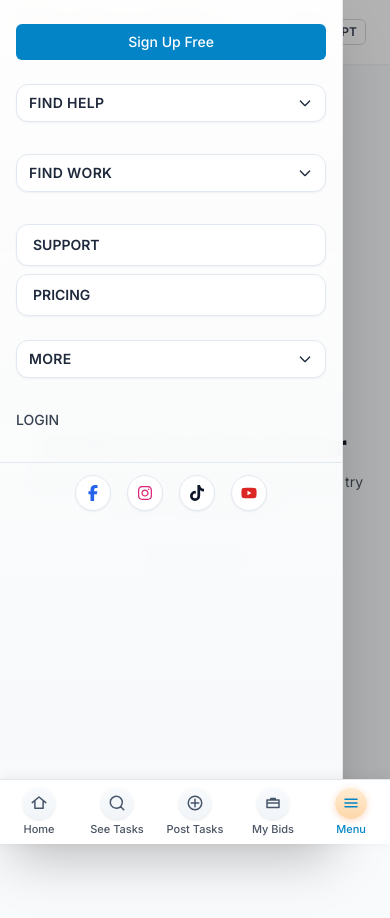
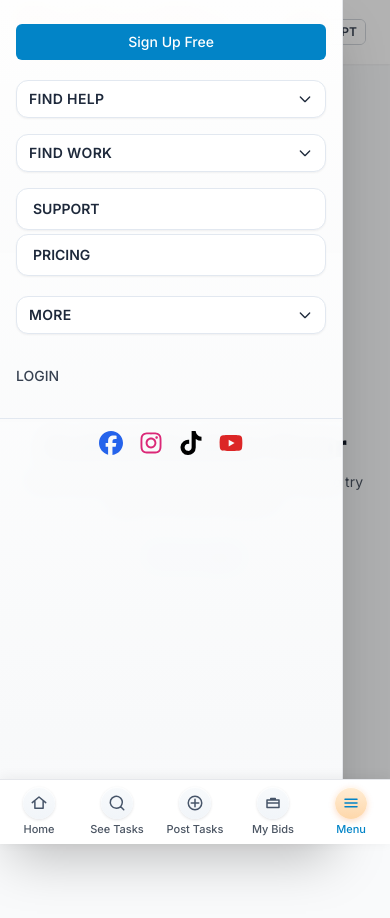
Before and after one commit to delloop-lab/taskorilla, a Next.js app: page /auth/auth-code-error in a window 390 px wide. Both pictures are taken after a click on the button "Menu". Shown: the top 918 px of the page. Built offline with nearby package versions, Linux system fonts and the light colour scheme; no server answers; the database is empty.

Commit message:
Polish mobile pullout spacing, labels, and social icon presentation.
Tighten section spacing, refine pullout link styling/casing, switch social links to bottom icon row with larger brand icons, and improve animation direction/stagger for drawer items.

Made-with: Cursor

```diff
--- a/components/Navbar.tsx
+++ b/components/Navbar.tsx
@@ -8,7 +8,7 @@ import { getPendingReviews } from '@/lib/review-utils'
 import { useLanguage } from '@/lib/i18n'
 import { User as UserIcon } from 'lucide-react'
 import { getDisplayName } from '@/lib/name-privacy'
-import { FaFacebookF, FaInstagram, FaTiktok, FaYoutube } from 'react-icons/fa6'
+import { FaFacebook, FaInstagram, FaTiktok, FaYoutube } from 'react-icons/fa6'
 
 // Debug logging - only in development
 const isDev = process.env.NODE_ENV === 'development'
@@ -998,16 +998,16 @@ export default function Navbar() {
                   )}
                 </div>
                 <span className="text-sm font-semibold text-blue-600">
-                  {getDisplayName({ fullName: profileName, email: user?.email, revealFull: false })}
+                  {getDisplayName({ fullName: profileName, email: user?.email, revealFull: true })}
                 </span>
               </div>
             )}
             {/* FIND HELP Section (collapsed by default; matches desktop dropdown) */}
-            <div className="px-4 py-2">
+            <div className="px-4 py-1">
               <button
                 type="button"
                 onClick={() => setMobileExpandedSection((prev) => (prev === 'helpers' ? null : 'helpers'))}
-                className="w-full flex items-center justify-between text-sm font-semibold text-slate-800 uppercase tracking-wide mb-2 rounded-xl px-3 py-2 bg-white border border-slate-200 shadow-sm"
+                className={`w-full flex items-center justify-between text-sm font-semibold text-slate-800 uppercase tracking-wide rounded-xl px-3 py-2 bg-white border border-slate-200 shadow-sm ${mobileExpandedSection === 'helpers' ? 'mb-2' : 'mb-0'}`}
               >
                 <span>{t('navbar.helpers')}</span>
                 <svg className={`w-4 h-4 transition-transform ${mobileExpandedSection === 'helpers' ? 'rotate-180' : ''}`} fill="none" stroke="currentColor" viewBox="0 0 24 24">
@@ -1078,11 +1078,11 @@ export default function Navbar() {
             </div>
 
             {/* FIND WORK Section (collapsed by default; matches desktop dropdown) */}
-            <div className="px-4 py-2">
+            <div className="px-4 py-1">
               <button
                 type="button"
                 onClick={() => setMobileExpandedSection((prev) => (prev === 'tasks' ? null : 'tasks'))}
-                className="w-full flex items-center justify-between text-sm font-semibold text-slate-800 uppercase tracking-wide mb-2 rounded-xl px-3 py-2 bg-white border border-slate-200 shadow-sm"
+                className={`w-full flex items-center justify-between text-sm font-semibold text-slate-800 uppercase tracking-wide rounded-xl px-3 py-2 bg-white border border-slate-200 shadow-sm ${mobileExpandedSection === 'tasks' ? 'mb-2' : 'mb-0'}`}
               >
                 <span>{t('navbar.tasks')}</span>
                 <svg className={`w-4 h-4 transition-transform ${mobileExpandedSection === 'tasks' ? 'rotate-180' : ''}`} fill="none" stroke="currentColor" viewBox="0 0 24 24">
@@ -1117,7 +1117,7 @@ export default function Navbar() {
             </div>
 
             {/* Support + Pricing links (match desktop top-level links) */}
-            <div className="px-4 py-2">
+            <div className="px-4 py-1">
               <Link
                 href="/help"
                 className="mobile-drawer-link block text-slate-800 hover:text-primary-700 hover:bg-primary-50/70 px-4 py-2.5 rounded-xl text-sm font-semibold border border-slate-200 bg-white shadow-sm transition-colors"
@@ -1127,7 +1127,7 @@ export default function Navbar() {
               </Link>
               <Link
                 href="/pricing"
-                className="mobile-drawer-link mt-2 block text-slate-800 hover:text-primary-700 hover:bg-primary-50/70 px-4 py-2.5 rounded-xl text-sm font-semibold border border-slate-200 bg-white shadow-sm transition-colors"
+                className="mobile-drawer-link mt-1 block text-slate-800 hover:text-primary-700 hover:bg-primary-50/70 px-4 py-2.5 rounded-xl text-sm font-semibold border border-slate-200 bg-white shadow-sm transition-colors"
                 onClick={() => setMobileMenuOpen(false)}
               >
                 {t('navbar.price')}
@@ -1164,35 +1164,35 @@ export default function Navbar() {
                   </Link>
                   <Link
                     href="/terms"
-                    className="mobile-drawer-link block text-slate-700 hover:text-primary-700 hover:bg-primary-50/70 px-4 py-2.5 rounded-lg text-xs font-medium transition-colors"
+                    className="mobile-drawer-link block text-slate-700 hover:text-primary-700 hover:bg-primary-50/70 px-4 py-2.5 rounded-lg text-sm font-medium transition-colors"
                     onClick={() => setMobileMenuOpen(false)}
                   >
                     {t('footer.termsOfService')}
                   </Link>
                   <Link
                     href="/advertising-opportunities"
-                    className="mobile-drawer-link block text-slate-700 hover:text-primary-700 hover:bg-primary-50/70 px-4 py-2.5 rounded-lg text-xs font-medium transition-colors"
+                    className="mobile-drawer-link block text-slate-700 hover:text-primary-700 hover:bg-primary-50/70 px-4 py-2.5 rounded-lg text-sm font-medium transition-colors"
                     onClick={() => setMobileMenuOpen(false)}
                   >
                     {t('footer.advertising')}
                   </Link>
                   <Link
                     href="/partnerships"
-                    className="mobile-drawer-link block text-slate-700 hover:text-primary-700 hover:bg-primary-50/70 px-4 py-2.5 rounded-lg text-xs font-medium transition-colors"
+                    className="mobile-drawer-link block text-slate-700 hover:text-primary-700 hover:bg-primary-50/70 px-4 py-2.5 rounded-lg text-sm font-medium transition-colors"
                     onClick={() => setMobileMenuOpen(false)}
                   >
                     {t('footer.partner')}
                   </Link>
                   <Link
                     href="/blog"
-                    className="mobile-drawer-link block text-slate-700 hover:text-primary-700 hover:bg-primary-50/70 px-4 py-2.5 rounded-lg text-xs font-medium transition-colors"
+                    className="mobile-drawer-link block text-slate-700 hover:text-primary-700 hover:bg-primary-50/70 px-4 py-2.5 rounded-lg text-sm font-medium transition-colors"
                     onClick={() => setMobileMenuOpen(false)}
                   >
                     {t('footer.blog')}
                   </Link>
                   <Link
                     href="/contact"
-                    className="block text-slate-700 hover:text-primary-700 hover:bg-primary-50/70 px-4 py-2.5 rounded-lg text-xs font-medium transition-colors"
+                    className="mobile-drawer-link block text-slate-700 hover:text-primary-700 hover:bg-primary-50/70 px-4 py-2.5 rounded-lg text-sm font-medium transition-colors"
                     onClick={() => setMobileMenuOpen(false)}
                   >
                     {t('footer.contact')}
@@ -1283,41 +1283,41 @@ export default function Navbar() {
                   href="https://www.facebook.com/groups/taskorilla/"
                   target="_blank"
                   rel="noopener noreferrer"
-                  className="mobile-drawer-link inline-flex h-9 w-9 items-center justify-center rounded-full bg-white text-blue-600 border border-slate-200 shadow-sm hover:bg-blue-50 transition-colors"
+                  className="mobile-drawer-link text-blue-600 hover:text-blue-700 transition-colors inline-flex items-center"
                   aria-label="Facebook"
                   onClick={() => setMobileMenuOpen(false)}
                 >
-                  <FaFacebookF className="h-4 w-4" />
+                  <FaFacebook className="w-6 h-6" />
                 </a>
                 <a
                   href="https://www.instagram.com/taskorilla"
                   target="_blank"
                   rel="noopener noreferrer"
-                  className="mobile-drawer-link inline-flex h-9 w-9 items-center justify-center rounded-full bg-white text-pink-600 border border-slate-200 shadow-sm hover:bg-pink-50 transition-colors"
+                  className="mobile-drawer-link text-pink-600 hover:text-pink-700 transition-colors inline-flex items-center"
                   aria-label="Instagram"
                   onClick={() => setMobileMenuOpen(false)}
                 >
-                  <FaInstagram className="h-4 w-4" />
+                  <FaInstagram className="w-6 h-6" />
                 </a>
                 <a
                   href="https://www.tiktok.com/@taskorilla"
                   target="_blank"
                   rel="noopener noreferrer"
-                  className="mobile-drawer-link inline-flex h-9 w-9 items-center justify-center rounded-full bg-white text-slate-900 border border-slate-200 shadow-sm hover:bg-slate-100 transition-colors"
+                  className="mobile-drawer-link text-black hover:text-gray-800 dark:text-gray-100 dark:hover:text-white transition-colors inline-flex items-center"
                   aria-label="TikTok"
                   onClick={() => setMobileMenuOpen(false)}
                 >
-                  <FaTiktok className="h-4 w-4" />
+                  <FaTiktok className="w-6 h-6" />
                 </a>
                 <a
                   href="https://www.youtube.com/@gettaskorilla"
                   target="_blank"
                   rel="noopener noreferrer"
-                  className="mobile-drawer-link inline-flex h-9 w-9 items-center justify-center rounded-full bg-white text-red-600 border border-slate-200 shadow-sm hover:bg-red-50 transition-colors"
+                  className="mobile-drawer-link text-red-600 hover:text-red-700 transition-colors inline-flex items-center"
                   aria-label="YouTube"
                   onClick={() => setMobileMenuOpen(false)}
                 >
-                  <FaYoutube className="h-4 w-4" />
+                  <FaYoutube className="w-6 h-6" />
                 </a>
               </div>
             </div>
@@ -1442,25 +1442,25 @@ export default function Navbar() {
 
     <style jsx global>{`
       @keyframes drawerLinkSlideIn {
-        0% { opacity: 0; transform: translateX(-10px); }
+        0% { opacity: 0; transform: translateX(14px); }
         100% { opacity: 1; transform: translateX(0); }
       }
       .mobile-drawer-open .mobile-drawer-link {
         opacity: 0;
         animation: drawerLinkSlideIn 280ms ease-out forwards;
       }
-      .mobile-drawer-open .mobile-drawer-link:nth-of-type(1) { animation-delay: 20ms; }
-      .mobile-drawer-open .mobile-drawer-link:nth-of-type(2) { animation-delay: 40ms; }
-      .mobile-drawer-open .mobile-drawer-link:nth-of-type(3) { animation-delay: 60ms; }
-      .mobile-drawer-open .mobile-drawer-link:nth-of-type(4) { animation-delay: 80ms; }
-      .mobile-drawer-open .mobile-drawer-link:nth-of-type(5) { animation-delay: 100ms; }
-      .mobile-drawer-open .mobile-drawer-link:nth-of-type(6) { animation-delay: 120ms; }
-      .mobile-drawer-open .mobile-drawer-link:nth-of-type(7) { animation-delay: 140ms; }
-      .mobile-drawer-open .mobile-drawer-link:nth-of-type(8) { animation-delay: 160ms; }
-      .mobile-drawer-open .mobile-drawer-link:nth-of-type(9) { animation-delay: 180ms; }
-      .mobile-drawer-open .mobile-drawer-link:nth-of-type(10) { animation-delay: 200ms; }
-      .mobile-drawer-open .mobile-drawer-link:nth-of-type(11) { animation-delay: 220ms; }
-      .mobile-drawer-open .mobile-drawer-link:nth-of-type(12) { animation-delay: 240ms; }
+      .mobile-drawer-open .mobile-drawer-link:nth-of-type(1) { animation-delay: 0.05s; }
+      .mobile-drawer-open .mobile-drawer-link:nth-of-type(2) { animation-delay: 0.10s; }
+      .mobile-drawer-open .mobile-drawer-link:nth-of-type(3) { animation-delay: 0.15s; }
+      .mobile-drawer-open .mobile-drawer-link:nth-of-type(4) { animation-delay: 0.20s; }
+      .mobile-drawer-open .mobile-drawer-link:nth-of-type(5) { animation-delay: 0.25s; }
+      .mobile-drawer-open .mobile-drawer-link:nth-of-type(6) { animation-delay: 0.30s; }
+      .mobile-drawer-open .mobile-drawer-link:nth-of-type(7) { animation-delay: 0.35s; }
+      .mobile-drawer-open .mobile-drawer-link:nth-of-type(8) { animation-delay: 0.40s; }
+      .mobile-drawer-open .mobile-drawer-link:nth-of-type(9) { animation-delay: 0.45s; }
+      .mobile-drawer-open .mobile-drawer-link:nth-of-type(10) { animation-delay: 0.50s; }
+      .mobile-drawer-open .mobile-drawer-link:nth-of-type(11) { animation-delay: 0.55s; }
+      .mobile-drawer-open .mobile-drawer-link:nth-of-type(12) { animation-delay: 0.60s; }
     `}</style>
 
     {showPausedModal && (
```
